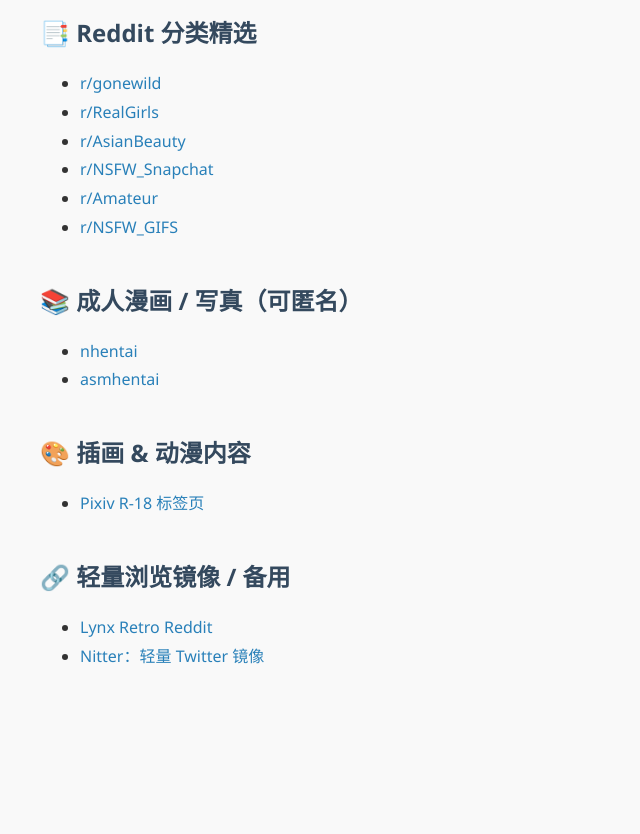
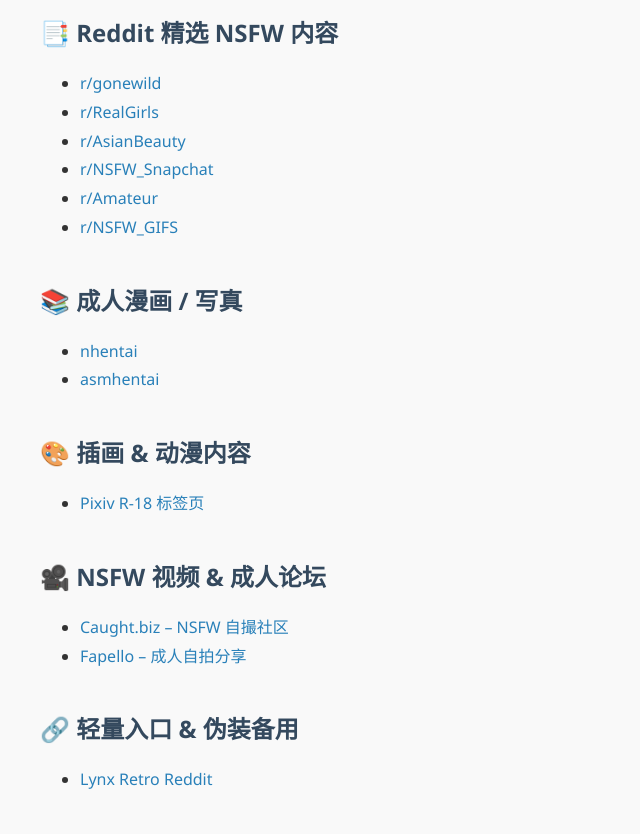
Before and after one commit to hongfeiz830/hongfeiz830.github.io, a plain HTML site: page index.html in a window 1280 px wide. Shown: the part 102-936 px from the top of the page, without its empty margins (0-640 px from the left). Before the commit the page ends 812 px from the top, so only its background shows below. Drawn offline with Linux system fonts and the light colour scheme.

Commit message:
Add files via upload

```diff
--- a/index.html
+++ b/index.html
@@ -11,39 +11,20 @@
     }
   </script>
   <style>
-        body {
-            font-family: "Segoe UI", sans-serif;
-            margin: 40px;
-            background-color: #f9f9f9;
-            color: #333;
-        }
-        h1 {
-            color: #2c3e50;
-        }
-        h2 {
-            color: #34495e;
-            margin-top: 30px;
-        }
-        ul {
-            line-height: 1.8;
-        }
-        a {
-            text-decoration: none;
-            color: #2980b9;
-        }
-        a:hover {
-            text-decoration: underline;
-        }
-        .section {
-            margin-bottom: 40px;
-        }
+    body { font-family: "Segoe UI", sans-serif; margin: 40px; background: #f9f9f9; color: #333; }
+    h1 { color: #2c3e50; }
+    h2 { color: #34495e; margin-top: 30px; }
+    ul { line-height: 1.8; }
+    a { text-decoration: none; color: #2980b9; }
+    a:hover { text-decoration: underline; }
+    .section { margin-bottom: 40px; }
   </style>
 </head>
 <body>
-    <h1>📂 NoteCenter - 多渠道资料索引</h1>
+  <h1>📂 NoteCenter – 多渠道资料索引</h1>
 
   <div class="section">
-        <h2>📑 Reddit 分类精选</h2>
+    <h2>📑 Reddit 精选 NSFW 内容</h2>
     <ul>
       <li><a href="https://www.reddit.com/r/gonewild" target="_blank">r/gonewild</a></li>
       <li><a href="https://www.reddit.com/r/RealGirls" target="_blank">r/RealGirls</a></li>
@@ -55,7 +36,7 @@
   </div>
 
   <div class="section">
-        <h2>📚 成人漫画 / 写真（可匿名）</h2>
+    <h2>📚 成人漫画 / 写真</h2>
     <ul>
       <li><a href="https://nhentai.net" target="_blank">nhentai</a></li>
       <li><a href="https://asmhentai.com" target="_blank">asmhentai</a></li>
@@ -65,17 +46,23 @@
   <div class="section">
     <h2>🎨 插画 & 动漫内容</h2>
     <ul>
-            <li><a href="https://www.pixiv.net/en/tags/R-18/artworks" target="_blank">Pixiv R-18 标签页</a></li>
+      <li><a href="https://www.pixiv.net/en/tags/R-18/artworks" target="_blank">Pixiv R‑18 标签页</a></li>
     </ul>
   </div>
 
   <div class="section">
-        <h2>🔗 轻量浏览镜像 / 备用</h2>
+    <h2>🎥 NSFW 视频 & 成人论坛</h2>
     <ul>
-            <li><a href="https://www.reddit-api.com/r/gonewild" target="_blank">Lynx Retro Reddit</a></li>
-            <li><a href="https://nitter.net" target="_blank">Nitter：轻量 Twitter 镜像</a></li>
+      <li><a href="https://caught.biz" target="_blank">Caught.biz – NSFW 自撮社区</a></li>
+      <li><a href="https://fapello.com" target="_blank">Fapello – 成人自拍分享</a></li>
     </ul>
   </div>
 
+  <div class="section">
+    <h2>🔗 轻量入口 & 伪装备用</h2>
+    <ul>
+      <li><a href="https://reddit-api.com/r/gonewild" target="_blank">Lynx Retro Reddit</a></li>
+    </ul>
+  </div>
 </body>
 </html>
```
Lines whose indentation alone changed are shown as unchanged.
